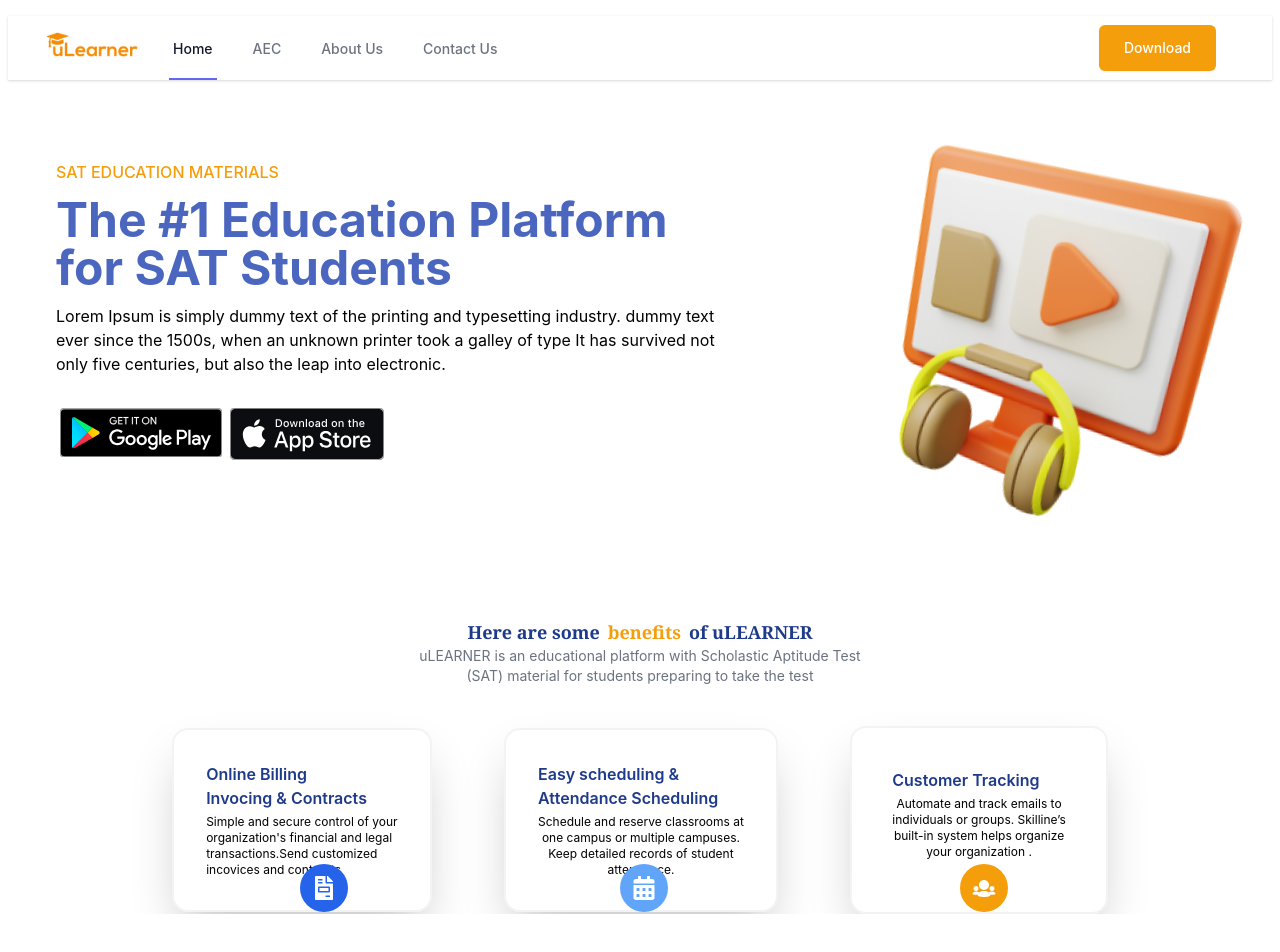
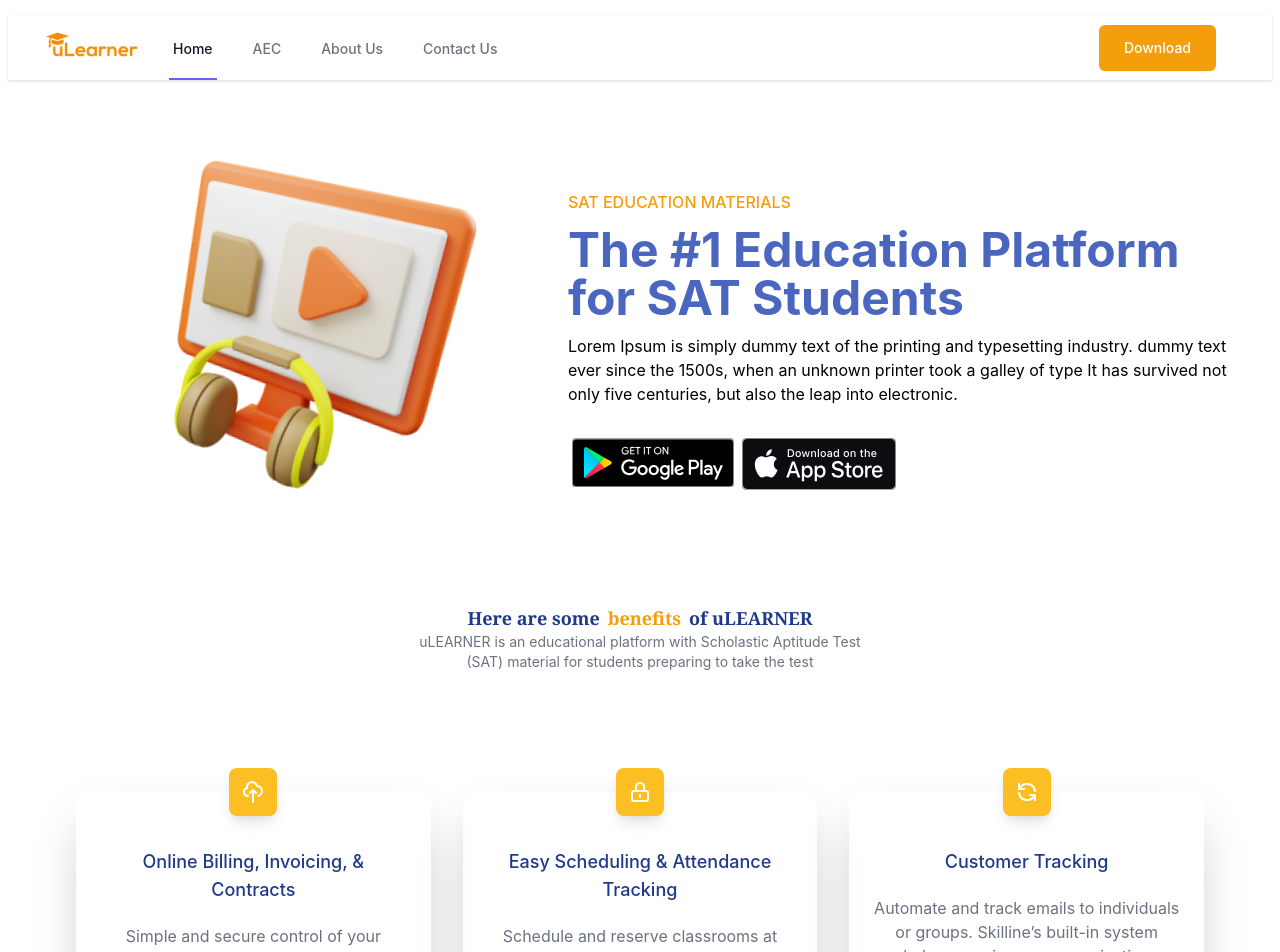
Before and after one commit to Ben-Wiafe/project-roogbram, a React (Create React App) app: page / in a window 1280 px wide. Shown: the top 952 px of the page. Built offline with nearby package versions, Linux system fonts and the light colour scheme.

Commit message:
removed old benefit page and changed code

```diff
--- a/src/components/body/index.js
+++ b/src/components/body/index.js
@@ -8,7 +8,15 @@ import {TiGroup} from 'react-icons/ti';
 export default function FirstBody() {
   return (
     <div>
-    <div class="flex my-20 mx-4 justify-between">
+    <div class="lg:flex my-20 mx-4 justify-between p-4 sm:flex-column md:flex:column md:items-center">
+    <div class="-mt-5 ">
+        <img
+          class="transform skew-y-12 -skew-x-12 sm:ml-24 md:w-8/12 lg:w-full"
+          src={logo}
+          alt="e-learning board"
+          width="400"
+        />
+      </div>
       <div class="ml-8">
         <p class="text-yellow-500 font-medium mb-3 ">SAT EDUCATION MATERIALS</p>
         <h2 class="text-5xl font-bold text-blue-800 opacity-80 font-Poppins">
@@ -31,39 +39,13 @@ export default function FirstBody() {
           </a>
         </div>
       </div>
-      <div class="-mt-5 ">
-        <img
-          class="transform skew-y-12 -skew-x-12 "
-          src={logo}
-          alt="e-learning board"
-          width="400"
-        />
-      </div>
+
     </div>
+    <div>
           <p class="text-center justify-center items-center font-bold font-serif text-lg flex text-blue-900"> Here are some <p class="ml-2 mr-2 text-yellow-500"> benefits </p> of uLEARNER</p>
           <h5 class="text-center text-gray-500 text-sm">uLEARNER is an educational platform with Scholastic Aptitude Test </h5>
           <h5 class="text-center text-gray-500 text-sm">(SAT) material for students preparing to take the test</h5>
-
-      <div class="flex mt-10 items-center justify-around mx-32">
-
-      <span class="border-2 rounded-2xl border-opacity-50 p-8 max-w-xs shadow-2xl blur-xl">
-        <h3 class="absolute top-full mt-16 left-80 -mx-5 bg-blue-600 rounded-3xl p-3"> <FaFileInvoice size="24" color="white"/> </h3>
-        <p class="text-blue-900 font-semibold mb-1 "> Online Billing <p> Invocing & Contracts </p> </p>
-        <h6 class="text-xs max-w-lg"> Simple and secure control of your <h6> organization's financial and legal</h6> <h6> transactions.Send customized</h6> <h6> incovices and contracts</h6> </h6>
-        </span>
-
-        <div class="absolute top-full mt-16 left-2/4 -mx-5 bg-blue-400 rounded-3xl p-3"> <FaCalendarAlt size="24" color="white"/> </div>
-        <span class="border-2 rounded-2xl border-opacity-50 p-8 max-w-xs shadow-2xl blur-xl">
-        <p class="text-blue-900 font-semibold mb-1"> <p> Easy scheduling &  </p> Attendance Scheduling</p>
-        <h6 class="text-xs max-w-sm text-center"> Schedule and reserve classrooms at <p>one campus or multiple campuses.</p>
-         <p>Keep detailed records of student</p> attendance.</h6>
-        </span>
-        <h3 class="absolute top-full mt-16 left-3/4  bg-yellow-500 rounded-3xl p-3"> <TiGroup  size="24" color='white'/> </h3>
-        <span class="border-2 rounded-2xl border-opacity-50 p-10 max-w-xs shadow-2xl blur-xl">
-        <p class="text-blue-900 font-semibold mb-1">Customer Tracking </p>
-        <h6 class="text-xs mb-3 max-w-sm text-center"> Automate and track emails to <p>individuals or groups. Skilline’s</p>  built-in system helps organize <p>your organization .</p> </h6>
-        </span>
+ </div>
       </div>
-    </div>
   );
 }
```
